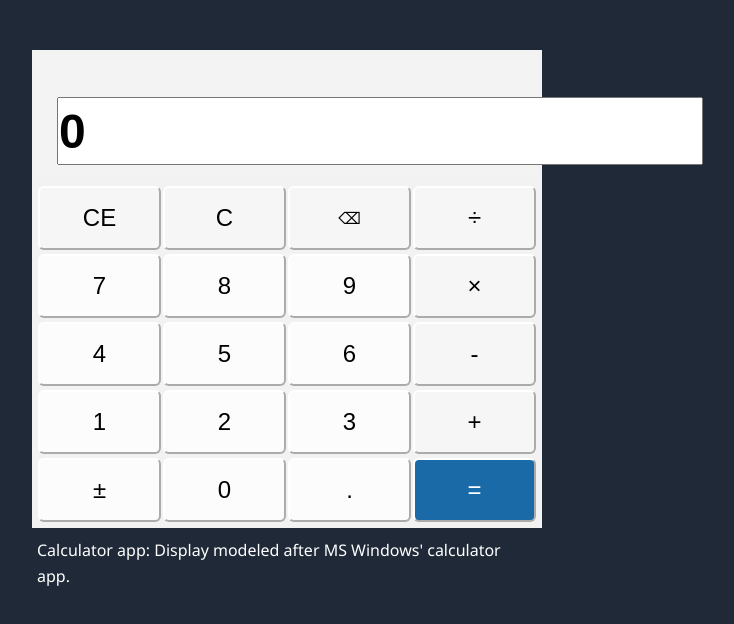
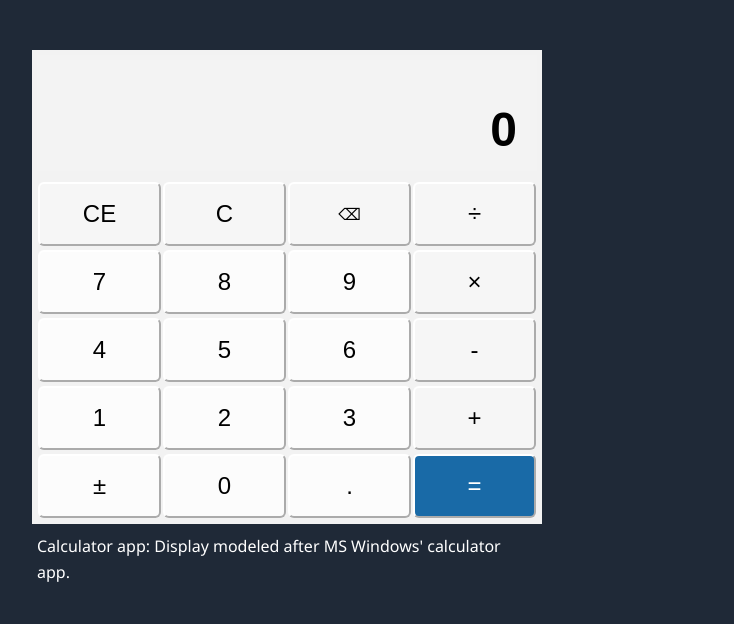
Before and after one commit to mscruzai/calculator, a plain HTML site: page index.html in a window 1280 px wide. Shown: the whole page, without its empty margins (353-1087 px from the left). Drawn offline with Linux system fonts and the light colour scheme.

Commit message:
Changed background color to var screen color (currently gray). Removed border.

```diff
--- a/style.css
+++ b/style.css
@@ -60,13 +60,17 @@ body {
 
 .equation-line {
     min-height: 32px;
-    font-size: 16px;C
+    font-size: 16px;
 }
 
 .numeric-line {
     min-height: 64px;
     font-size: 48px;
+    background-color: var(--screen);
     font-weight:bold;
+    max-width: 100%;
+    text-align:right;
+    border-width: 0;
 }
 
 .keypad {
```
